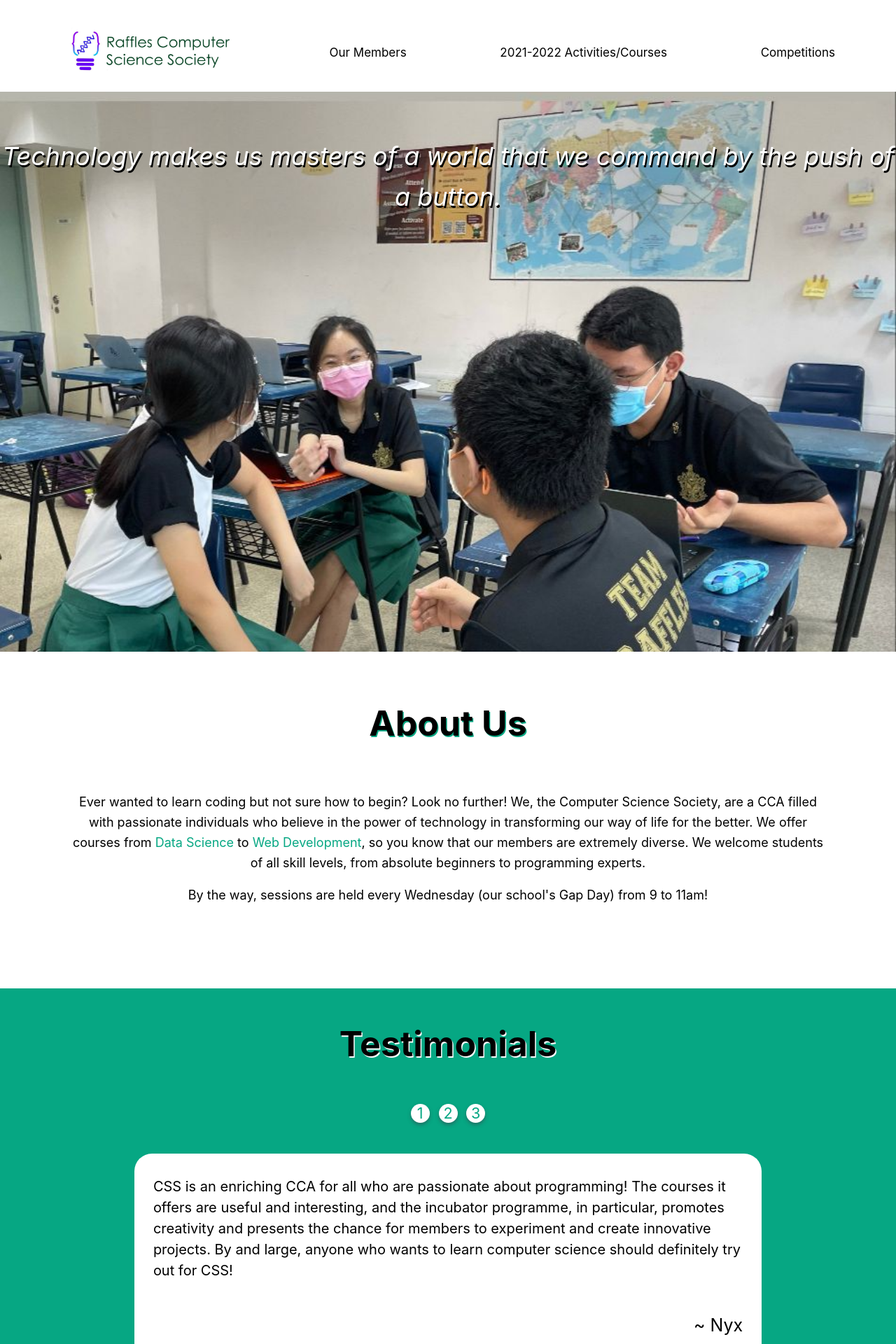
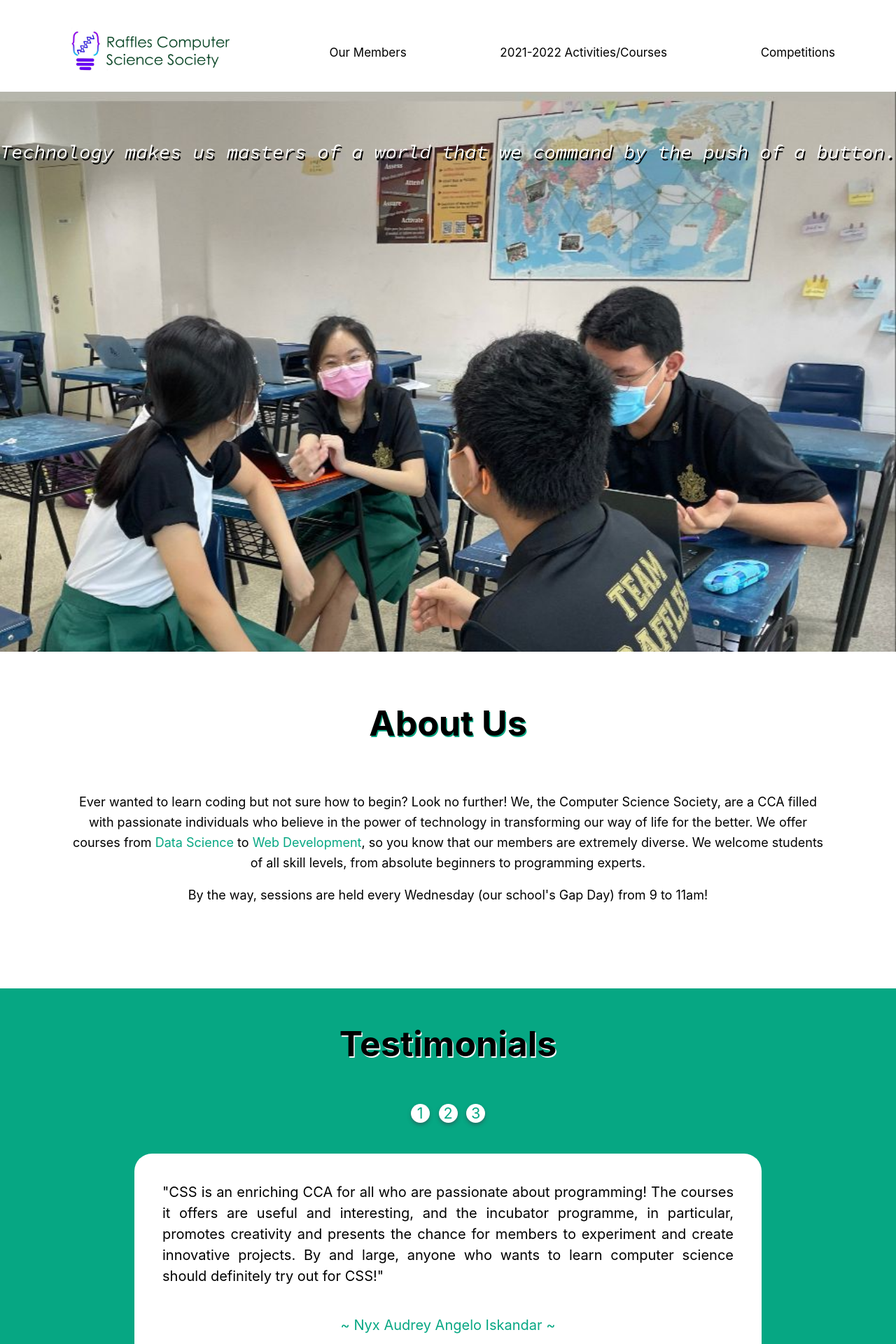
Before and after one commit to yu116/ccaweb, a Next.js app: page / in a window 1280 px wide. Shown: the top 1920 px of the page at 70% size. Built offline with nearby package versions, Linux system fonts and the light colour scheme.

Commit message:
testimonials

```diff
--- a/pages/index.js
+++ b/pages/index.js
@@ -10,6 +10,7 @@ export default function Home() {
         <Head>
           <title>RI CSS</title>
           <link href="https://fonts.googleapis.com/icon?family=Material+Icons" rel="stylesheet"></link>
+          <link href="https://fonts.googleapis.com/css2?family=Source+Code+Pro:ital,wght@0,400;0,500;1,400;1,500&display=swap" rel="stylesheet"></link>
         </Head>
 
         <div className={utilStyles.navBar}>
@@ -56,18 +57,18 @@ export default function Home() {
 
             <div className={utilStyles.slides}>
                 <div name="slide-1" id="slide-1" className={utilStyles.slide}>
-                    <blockquote>CSS is an enriching CCA for all who are passionate about programming! The courses it offers are useful and interesting, and the incubator programme, in particular, promotes creativity and presents the chance for members to experiment and create innovative projects. By and large, anyone who wants to learn computer science should definitely try out for CSS!</blockquote>
-                    <p>~ Nyx</p>
+                    <blockquote>"CSS is an enriching CCA for all who are passionate about programming! The courses it offers are useful and interesting, and the incubator programme, in particular, promotes creativity and presents the chance for members to experiment and create innovative projects. By and large, anyone who wants to learn computer science should definitely try out for CSS!"</blockquote>
+                    <p>~ Nyx Audrey Angelo Iskandar ~</p>
                 </div>
 
                 <div name="slide-2" id="slide-2" className={utilStyles.slide}>
-                  <blockquote>CSS is a place where you explore new possibilities and expand your creativity.</blockquote>
-                  <p>~ Lee Baoyu</p>
+                  <blockquote>"CSS is a place where you explore new possibilities and expand your creativity."</blockquote>
+                  <p>~ Lee Baoyu ~</p>
                 </div>
 
                 <div id="slide-3" className={utilStyles.slide}>
-                  <blockquote>CSS is love. CSS is life. </blockquote>
-                  <p>~ Huang Ziwen</p>
+                  <blockquote>"CSS is love. CSS is life."</blockquote>
+                  <p>~ Huang Ziwen ~</p>
                 </div>
             </div>
         </div>
--- a/styles/utils.module.css
+++ b/styles/utils.module.css
@@ -115,11 +115,12 @@
 }
 
 .subtitle{
-  font-size: 2rem;
+  font-size: 1.5rem;
   text-shadow: 2px 3px black;
   color: white;
   z-index: 1;
   margin-top: 5%;
+  font-family: 'Source Code Pro', monospace;
 }
 
 .btn {
@@ -302,17 +303,13 @@
 }
 
 .slide blockquote {
-  width: 100%;
-  text-align: start;
-  padding-left: 3%;
+  text-align: justify;
   font-size: 20px;
 }
 
 .slide p {
-  width: 100%;
-  font-size: 25px;
-  text-align: end;
-  padding-right: 3%;
+  font-size: 20px;
+  color: #06a783;
 }
 
 .footer {
```
Also changed, not shown: package.json (line endings or trailing spaces), 1 other file (tests, documents, lock files or other folders).
